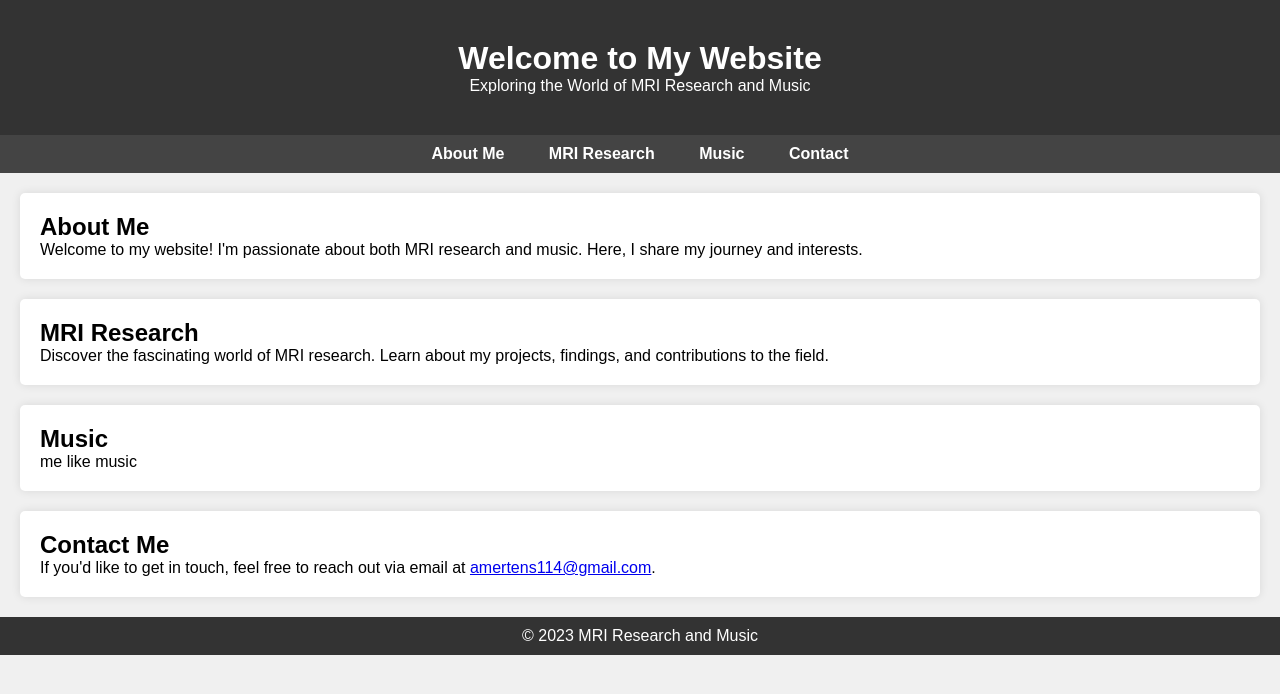
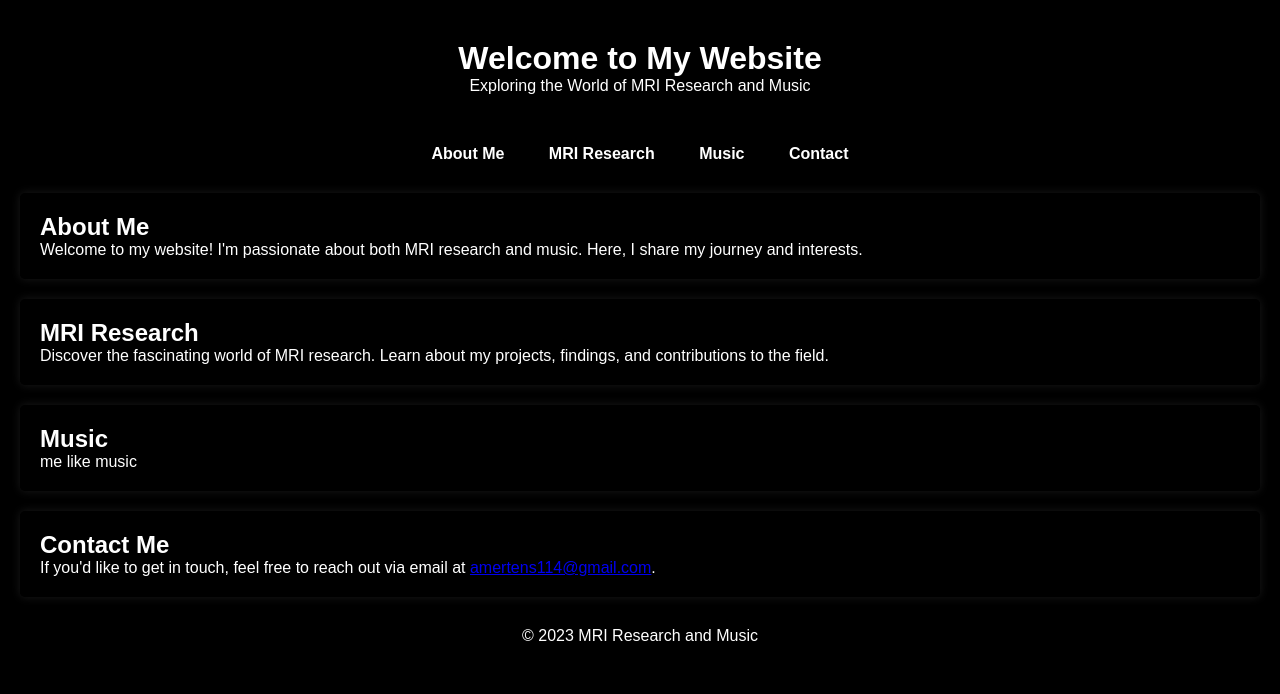
Before and after one commit to MertTens/merttens.github.io, a plain HTML site: page index.html in a window 1280 px wide. Drawn offline with Linux system fonts and the light colour scheme.

Commit message:
Update style.css

```diff
--- a/style.css
+++ b/style.css
@@ -4,26 +4,29 @@ html, body, h1, h2, p, ul, li {
     padding: 0;
 }
 
-/* Set a background color and font style for the entire page */
+/* Set a black background and white text color */
 body {
     font-family: Arial, sans-serif;
-    background-color: #f0f0f0;
+    background-color: #000;
+    color: #fff;
     margin: 0;
     padding: 0;
 }
 
 /* Style the header section */
 header {
-    background-color: #333;
-    color: #fff;
+    background-color: transparent; /* Transparent header background */
     text-align: center;
     padding: 40px 0;
 }
 
+header h1, header p {
+    color: #fff; /* White text color for the header */
+}
+
 /* Style the navigation menu */
 nav {
-    background-color: #444;
-    color: #fff;
+    background-color: transparent; /* Transparent navigation background */
     text-align: center;
     padding: 10px 0;
 }
@@ -47,15 +50,18 @@ nav ul li a {
 section {
     margin: 20px;
     padding: 20px;
-    background-color: #fff;
+    background-color: rgba(0, 0, 0, 0.7); /* Semi-transparent black background */
     border-radius: 5px;
-    box-shadow: 0px 0px 10px rgba(0, 0, 0, 0.1);
+    box-shadow: 0px 0px 10px rgba(255, 255, 255, 0.1);
 }
 
 /* Style the footer */
 footer {
-    background-color: #333;
-    color: #fff;
+    background-color: transparent; /* Transparent footer background */
     text-align: center;
     padding: 10px 0;
 }
+
+footer p {
+    color: #fff; /* White text color for the footer */
+}
```
